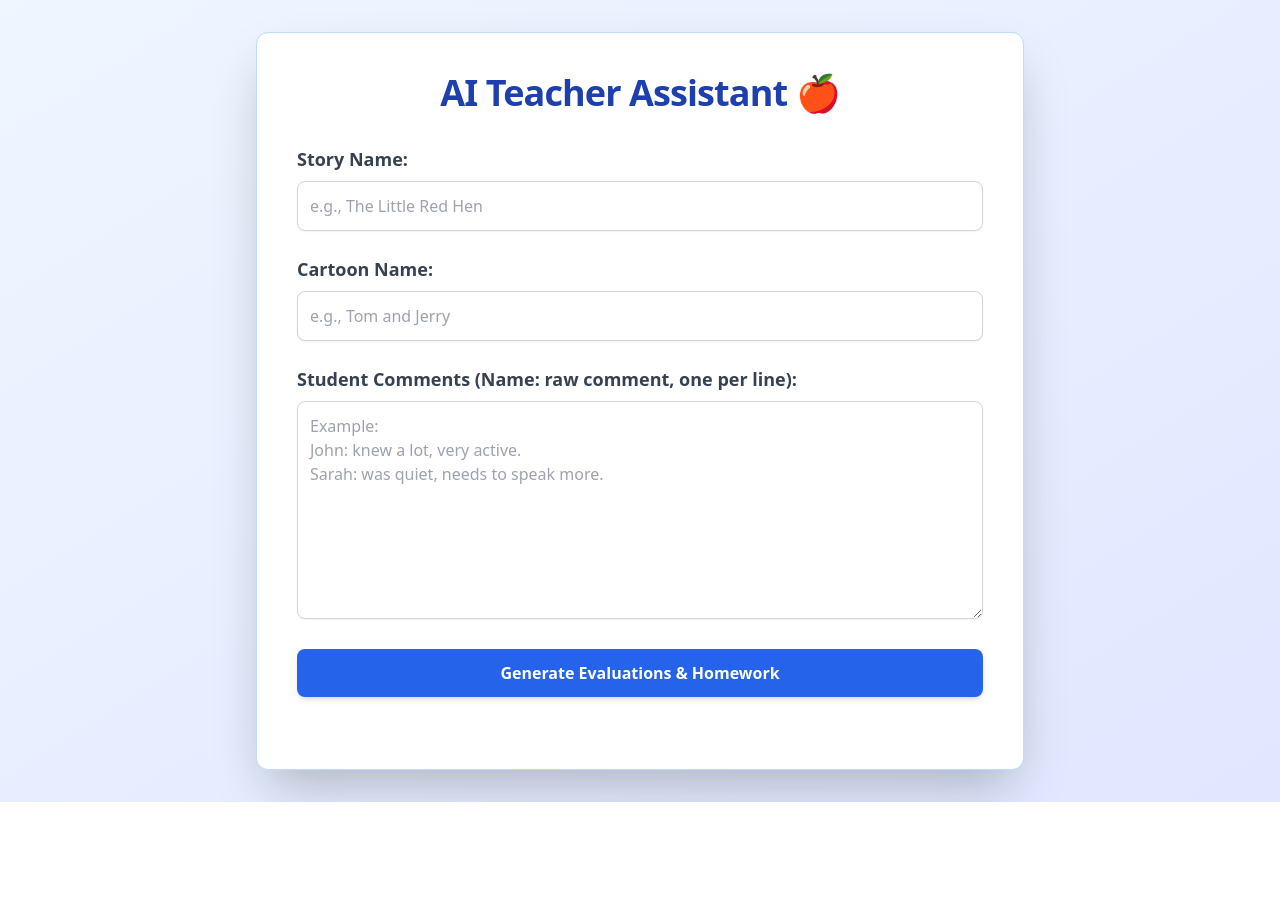
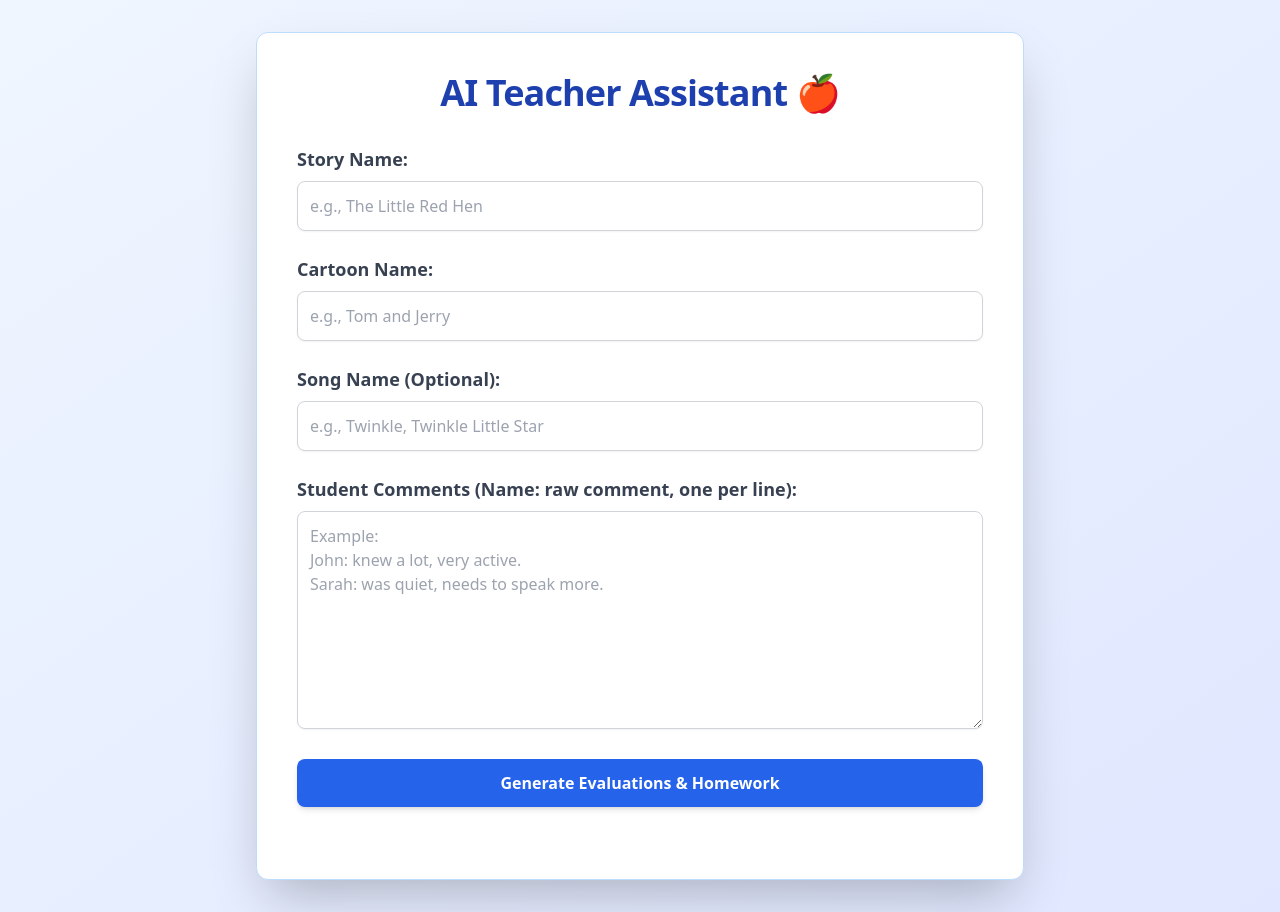
Before and after one commit to filipzekavica/teacher-assistant-frontend, a React (Create React App) app: page / in a window 1280 px wide. Before the commit the page ends 802 px from the top, so only its background shows below. Built offline with nearby package versions, Linux system fonts and the light colour scheme.

Commit message:
Add optional Song Name field to frontend

```diff
--- a/src/App.js
+++ b/src/App.js
@@ -19,6 +19,7 @@ const toTitleCase = (str) => {
 function App() {
   const [storyName, setStoryName] = useState('');
   const [cartoonName, setCartoonName] = useState('');
+  const [songName, setSongName] = useState(''); // New state for song name
   const [rawComments, setRawComments] = useState('');
   const [evaluations, setEvaluations] = useState('');
   const [loading, setLoading] = useState(false);
@@ -39,11 +40,7 @@ function App() {
     }
 
     try {
-      // --- CHANGE: Call your backend API instead of Gemini directly ---
-      // This URL will be your backend server's address.
-      // During local development, it might be 'http://localhost:5000/api/generate-evaluations'
-      // After deployment, it will be your deployed backend URL.
-      const backendApiUrl = 'https://teacher-assistant-backend.onrender.com/api/generate-evaluations';
+      const backendApiUrl = 'https://your-backend-name.onrender.com/api/generate-evaluations'; // REMEMBER TO REPLACE WITH YOUR ACTUAL RENDER BACKEND URL
 
       const response = await fetch(backendApiUrl, {
         method: 'POST',
@@ -58,7 +55,7 @@ function App() {
 
       const result = await response.json();
 
-      if (result.evaluations) { // Expecting 'evaluations' key from backend
+      if (result.evaluations) {
         setEvaluations(result.evaluations);
       } else {
         setError("Failed to generate evaluations. Unexpected response structure from backend.");
@@ -74,9 +71,12 @@ function App() {
 
   // Function to copy the entire output to clipboard
   const handleCopyAll = () => {
+    // Include song name in the output if it exists
+    const songPart = songName ? `\nSong: ${songName}` : '';
+
     const fullOutput = `Today's class:
   Story: ${storyName}
-  Cartoon: ${cartoonName}
+  Cartoon: ${cartoonName}${songPart}
 
 Class performance:
 ${evaluations}
@@ -133,6 +133,21 @@ ${FIXED_HOMEWORK}`;
             />
           </div>
 
+          {/* New Optional Song Name Input */}
+          <div>
+            <label htmlFor="songName" className="block text-lg font-semibold text-gray-700 mb-2">
+              Song Name (Optional):
+            </label>
+            <input
+              type="text"
+              id="songName"
+              className="w-full p-3 border border-gray-300 rounded-lg shadow-sm focus:ring-blue-500 focus:border-blue-500 text-gray-800"
+              value={songName}
+              onChange={(e) => setSongName(toTitleCase(e.target.value))}
+              placeholder="e.g., Twinkle, Twinkle Little Star"
+            />
+          </div>
+
           <div>
             <label htmlFor="rawComments" className="block text-lg font-semibold text-gray-700 mb-2">
               Student Comments (Name: raw comment, one per line):
@@ -179,6 +194,9 @@ ${FIXED_HOMEWORK}`;
             <div className="mb-6">
               <p className="text-lg text-gray-700 mb-2"><strong className="text-blue-800">Story:</strong> {storyName}</p>
               <p className="text-lg text-gray-700"><strong className="text-blue-800">Cartoon:</strong> {cartoonName}</p>
+              {songName && ( // Only display if songName is provided
+                <p className="text-lg text-gray-700"><strong className="text-blue-800">Song:</strong> {songName}</p>
+              )}
             </div>
 
             <h3 className="text-xl sm:text-2xl font-bold text-blue-700 mb-4">Class Performance:</h3>
```
